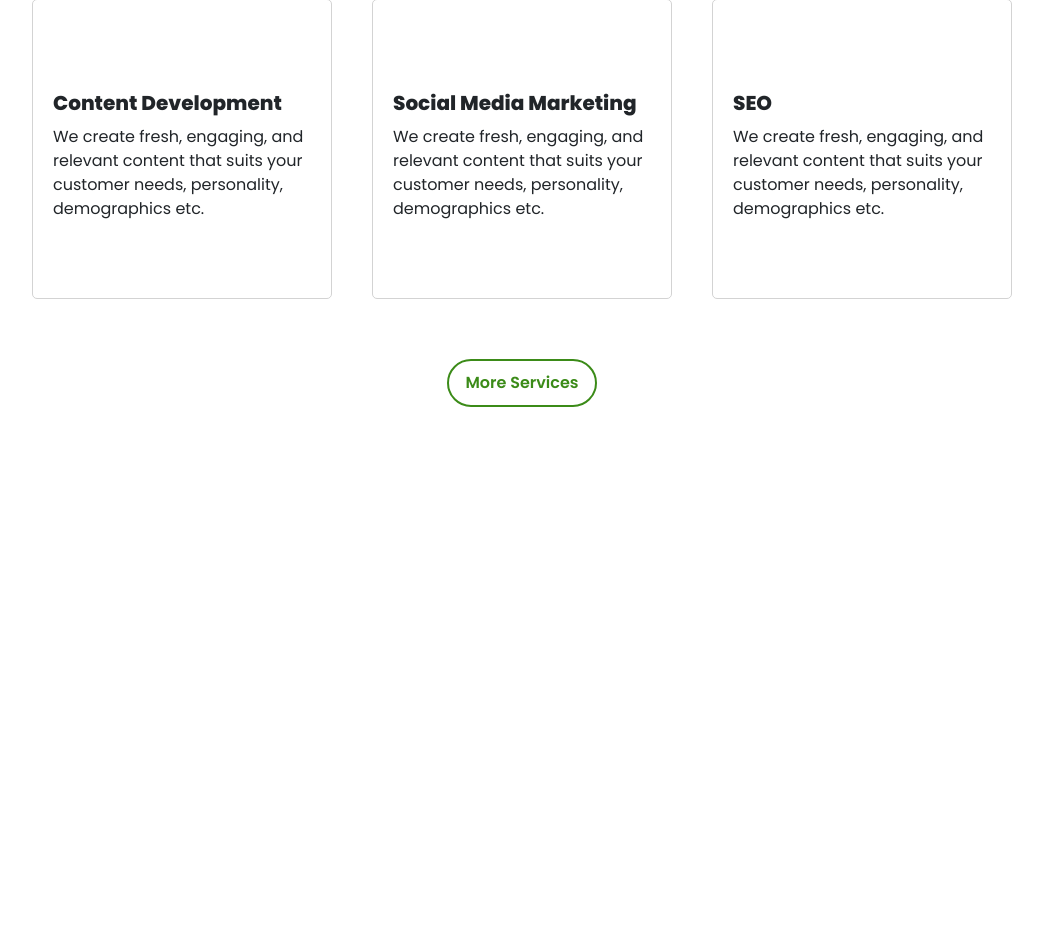
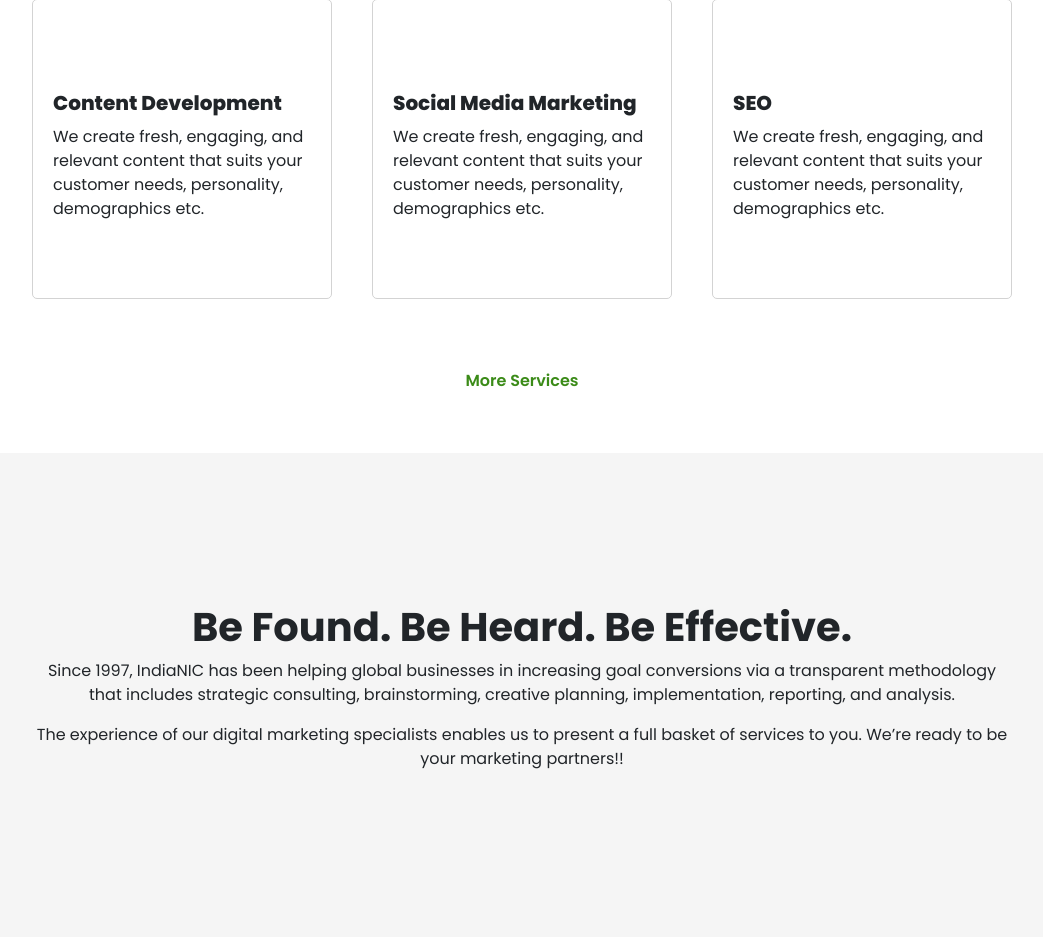
Before and after one commit to sidmrlazy/onlyn, a PHP site: page / in a window 1280 px wide. Shown: the part 1388-2325 px from the top of the page, without its empty margins (118-1161 px from the left). Before the commit the page ends 1795 px from the top, so only its background shows below. Run offline with PHP 8.4, Linux system fonts and the light colour scheme; some libraries are stand-ins or nearby versions.

Commit message:
Updated Hero Section

```diff
--- a/assets/style.css
+++ b/assets/style.css
@@ -1,5 +1,9 @@
 * {
   font-family: "Poppins", sans-serif;
+}
+::selection {
+  color: #fff;
+  background: #3b8b18;
 }
 
 /* ============= Navbar ============= */
@@ -152,6 +156,9 @@
 }
 
 /* ================= Marketing Section ================= */
+.marketing-section {
+  width: 100%;
+}
 .custom-section {
   margin-top: 100px;
   margin-bottom: 50px !important;
@@ -227,8 +234,8 @@
   margin-bottom: 50px;
 }
 .custom-btn {
-  width: 150px;
-  border: 2px solid #3b8b18;
+  width: 200px;
+  border: 0;
   border-radius: 100px;
   padding: 10px;
   background-color: #fff;
@@ -237,12 +244,25 @@
   font-weight: 600;
 }
 .custom-btn:hover {
-  border: 2px solid #fff;
-  border-radius: 100px;
-  padding: 10px;
   background-color: #3b8b18;
+  color: #fff;
+  transition: ease-in-out 0.5s;
+}
+/* =============== Hero Section =============== */
+.hero-section {
+  width: 100%;
+  background-color: #f5f5f5;
+  display: flex;
+  justify-content: center;
+  align-items: center;
+  flex-direction: column;
+  padding: 150px;
+}
+.hero-section h1 {
   font-family: "Poppins", sans-serif;
-  color: #fff;
-  font-weight: 600;
-  transition: ease-in-out 0.2s;
+  font-weight: 700;
 }
+.hero-section p {
+  font-family: "Poppins", sans-serif;
+  text-align: center;
+}
--- /dev/null
+++ b/components/main/hero-section-marketing.php
@@ -0,0 +1,12 @@
+<section class="w-100">
+    <div class="hero-section">
+        <h1>Be Found. Be Heard. Be Effective.</h1>
+        <p>Since 1997, IndiaNIC has been helping global businesses in increasing goal conversions via a transparent
+            methodology that includes strategic consulting, brainstorming, creative planning, implementation, reporting,
+            and analysis.
+        </p>
+
+        <p>The experience of our digital marketing specialists enables us to present a full basket of services to you.
+            We’re ready to be your marketing partners!!</p>
+    </div>
+</section>
--- a/components/main/marketing-services.php
+++ b/components/main/marketing-services.php
@@ -1,3 +1,4 @@
+<div class="marketing-section" id="marketing">
     <div class="container custom-section">
         <h1>Building Deeper Customer Relationships with Digital Marketing</h1>
         <p class="col-md-9">We empower global enterprises and businesses to achieve this through creative content,
@@ -35,3 +36,4 @@
             More Services
         </button>
     </div>
+</div>
--- a/components/navbar.php
+++ b/components/navbar.php
@@ -61,7 +61,8 @@
                             <div class="dropdown-section">
                                 <ion-icon name="megaphone-outline" class="dropdown-icon"></ion-icon>
                                 <div>
-                                    <a class="dropdown-item" id="dropdown-heading" href="#">Marketing</a>
+                                    <a class="dropdown-item" id="dropdown-heading"
+                                        href="index.php#marketing">Marketing</a>
                                     <li><a class="dropdown-item" href="#">Content</a></li>
                                     <li><a class="dropdown-item" href="#">Social Media Marketing</a></li>
                                     <li><a class="dropdown-item" href="#">SEO</a></li>
--- a/index.php
+++ b/index.php
@@ -2,4 +2,5 @@
 <?php include('components/navbar.php') ?>
 <?php include('components/main/product-banner.php') ?>
 <?php include('components/main/marketing-services.php') ?>
+<?php include('components/main/hero-section-marketing.php') ?>
 <?php include('components/footer.php') ?>
```
Lines whose indentation alone changed are shown as unchanged.
